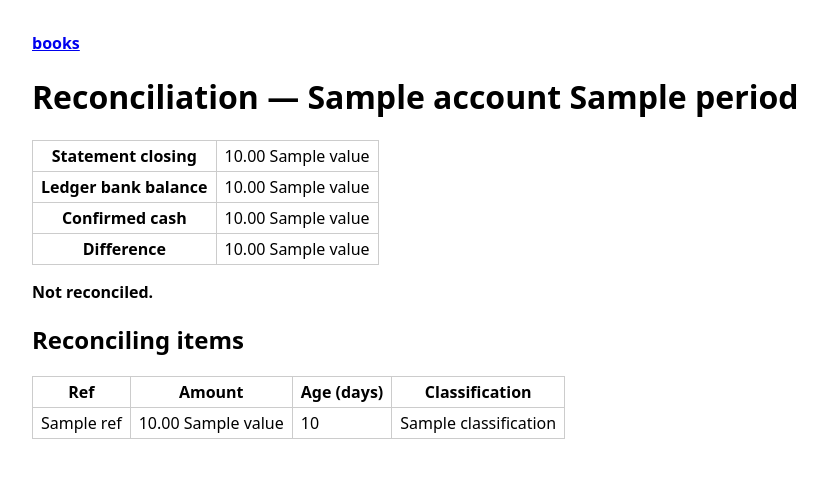
After one commit to uliang/books, a Python web app: template src/books/interfaces/web/templates/recon_report.html in a window 1280 px wide. The commit adds this page. Shown: the top 478 px of the page, without its empty margins (0-827 px from the left). Run offline with Jinja, Linux system fonts and the light colour scheme; the template is opened without the code that fills it: most values are stand-ins (such as "Sample title", 1, 10 or a date in 2020).

Commit message:
feat(web): reports blueprint — reconciliation report
Adds reports_bp and restores the reconcile→report link deferred from
the reconciliation task (endpoint now exists).

Co-Authored-By: Claude Opus 4.7 <noreply@anthropic.com>

```diff
--- a/src/books/interfaces/web/routes/__init__.py
+++ b/src/books/interfaces/web/routes/__init__.py
@@ -9,8 +9,10 @@ from flask import Flask
 def register(flask_app: Flask) -> None:
     from books.interfaces.web.routes.invoicing import invoicing_bp
     from books.interfaces.web.routes.reconciliation import reconciliation_bp
+    from books.interfaces.web.routes.reports import reports_bp
     from books.interfaces.web.routes.setup import setup_bp
 
     flask_app.register_blueprint(setup_bp)
     flask_app.register_blueprint(invoicing_bp)
     flask_app.register_blueprint(reconciliation_bp)
+    flask_app.register_blueprint(reports_bp)
--- /dev/null
+++ b/src/books/interfaces/web/templates/recon_report.html
@@ -0,0 +1,67 @@
+{% extends "base.html" %}
+{% block body %}
+    <h1>Reconciliation — {{ account }} {{ period }}</h1>
+    <table>
+        <tr>
+            <th>Statement closing</th>
+            <td>
+                {{ "%.2f"|format(report.statement_closing.minor_units / 100) }}
+                {{ report.statement_closing.currency.value }}
+            </td>
+        </tr>
+        <tr>
+            <th>Ledger bank balance</th>
+            <td>
+                {{ "%.2f"|format(report.ledger_bank_balance.minor_units / 100) }}
+                {{ report.ledger_bank_balance.currency.value }}
+            </td>
+        </tr>
+        <tr>
+            <th>Confirmed cash</th>
+            <td>
+                {{ "%.2f"|format(report.confirmed_cash.minor_units / 100) }}
+                {{ report.confirmed_cash.currency.value }}
+            </td>
+        </tr>
+        <tr>
+            <th>Difference</th>
+            <td>
+                {{ "%.2f"|format(report.difference.minor_units / 100) }}
+                {{ report.difference.currency.value }}
+            </td>
+        </tr>
+    </table>
+    {% if report.difference.minor_units == 0 %}
+        <p>
+            <strong>Reconciled.</strong>
+        </p>
+    {% else %}
+        <p>
+            <strong>Not reconciled.</strong>
+        </p>
+    {% endif %}
+    <h2>Reconciling items</h2>
+    {% if report.reconciling_items %}
+        <table>
+            <tr>
+                <th>Ref</th>
+                <th>Amount</th>
+                <th>Age (days)</th>
+                <th>Classification</th>
+            </tr>
+            {% for it in report.reconciling_items %}
+                <tr>
+                    <td>{{ it.ref }}</td>
+                    <td>
+                        {{ "%.2f"|format(it.amount.minor_units / 100) }}
+                        {{ it.amount.currency.value }}
+                    </td>
+                    <td>{{ it.age_days }}</td>
+                    <td>{{ it.classification }}</td>
+                </tr>
+            {% endfor %}
+        </table>
+    {% else %}
+        <p>No reconciling items</p>
+    {% endif %}
+{% endblock %}
--- a/src/books/interfaces/web/templates/reconcile.html
+++ b/src/books/interfaces/web/templates/reconcile.html
@@ -38,4 +38,7 @@
     {% else %}
         <p>No proposals</p>
     {% endif %}
+    <p>
+        <a href="{{ url_for('reports.reconciliation', account=account, period=period) }}">View reconciliation report</a>
+    </p>
 {% endblock %}
```
Also changed, not shown: src/books/interfaces/web/routes/reports.py (added, +17 -0 lines), tests/test_web_reports.py (added, +49 -0 lines).
